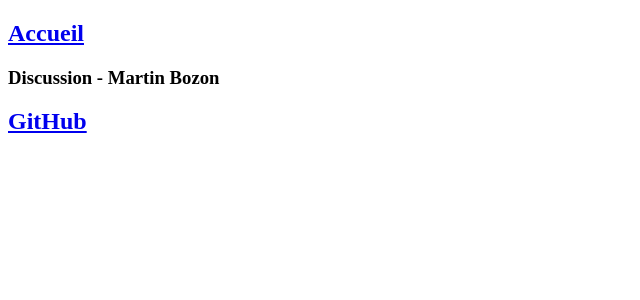
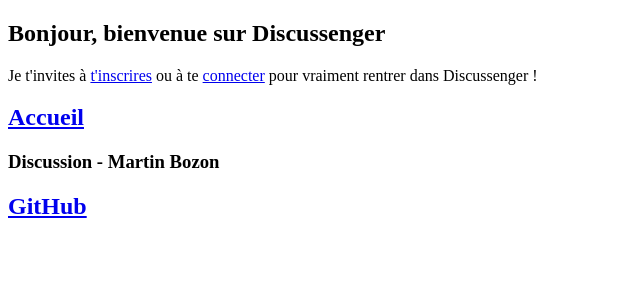
Before and after one commit to martin-bozon/discussion, a PHP site: page / in a window 1280 px wide. Shown: the part 141-441 px from the top of the page, without its empty margins (0-640 px from the left). Run offline with PHP 8.4, Linux system fonts and the light colour scheme.

Commit message:
structure html index ok, php préparé

```diff
--- a/connexion.php
+++ b/connexion.php
@@ -1,3 +1,4 @@
+<?php session_start(); ?>
 <!DOCTYPE html>
 <html>
 <head>
@@ -9,6 +10,10 @@
     <?php include 'include/header.php'; ?>
 
     <main>
+        <section>
+            <h1>Formulaire de Connexion</h1>
+        </section>
+        <section>
             <form action="connexion.php" method="POST" id="form_connexion">
                 <label for="login"><h3>Login :</h3></label>
                 <input type="text" id="login" name="login" required/>
@@ -18,6 +23,7 @@
 
                 <input type="submit" value="Connexion" name="validco"/>
             </form>
+        </section>
     </main>
 
     <?php include 'include/footer.php'; ?>
--- a/index.php
+++ b/index.php
@@ -1,15 +1,44 @@
+<?php session_start(); ?>
 <!DOCTYPE html>
 <html>
 <head>
     <meta charset="UTF-8">
     <link rel="stylesheet" href="CSS/style.css"/>
-    <title>Accueil</title>
+    <title>Discussenger</title>
 </head>
 <body>
     <?php include 'include/header.php'; ?>
 
     <main>
-
+        <?php
+            if(isset($_SESSION["login"]))
+                {
+        ?>
+                    <main>
+                        <section class="titre_index">
+                            <h1>Bonjour <?php echo $_SESSION["login"]; ?> viens discuter avec nos membres !</h1>
+                        </section>
+                        <section class="info_index">
+                            <h2>Voilà un aperçu de ce qu'il s'est passé récement</h2>
+                            <!-- Afficher le dernier message poster -->
+                        </section>
+                    </main>
+        <?php
+                }
+            else
+                {
+        ?>
+                    <main>
+                        <section class="titre_index">
+                            <h1>Bonjour, bienvenue sur Discussenger</h1>
+                        </section>
+                        <section class="info_index">
+                            <p>Je t'invites à <a href="inscription.php">t'inscrires</a> ou à te <a href="connexion.php">connecter</a> pour vraiment rentrer dans Discussenger !</p>
+                        </section>
+                    </main>
+        <?php
+                }
+        ?>
     </main>
 
     <?php include 'include/footer.php'; ?>
--- a/inscription.php
+++ b/inscription.php
@@ -1,3 +1,4 @@
+<?php session_start(); ?>
 <!DOCTYPE html>
 <html>
 <head>
@@ -9,6 +10,10 @@
     <?php include 'include/header.php'; ?>
 
     <main>
+        <section>
+            <h1>Formulaire d'inscription</h1>
+        </section>
+        <section>
             <form action="inscription.php" method="POST" id="form_inscription">
                 <label for="login"><h3>Login :</h3></label>
                 <input type="text" id="login" name="login" required/>
@@ -21,6 +26,7 @@
 
                 <input type="submit" value="Inscription" name="validinsc"/>
             </form>
+        </section>
     </main>
 
     <?php include 'include/footer.php'; ?>
--- a/profil.php
+++ b/profil.php
@@ -1,3 +1,4 @@
+<?php session_start(); ?>
 <!DOCTYPE html>
 <html>
 <head>
@@ -9,6 +10,10 @@
     <?php include 'include/header.php'; ?>
 
     <main>
+        <section>
+            <h1>Modification du Profil</h1>
+        </section>
+        <section>
             <form action="profil.php" method="POST" id="form_profil">
                 <label for="login"><h3>Login :</h3></label>
                 <input type="text" id="login" name="login"/>
@@ -24,6 +29,7 @@
 
                 <input type="submit" value="Modifier" name="validmod"/>
             </form>
+        </section>
     </main>
 
     <?php include 'include/footer.php'; ?>
```
Also changed, not shown: discussion.php (+11 -5 lines). Lines whose indentation alone changed are shown as unchanged.
